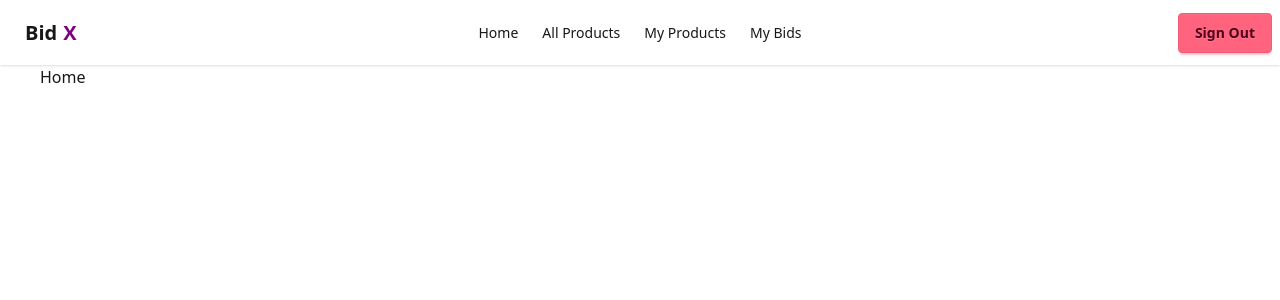
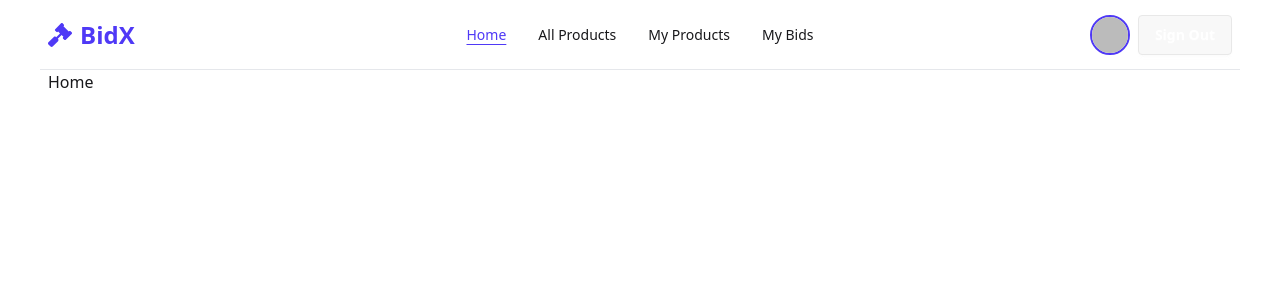
Before and after one commit to sm-ayman/bid-x-client, a React (Vite) app: page / in a window 1280 px wide. Shown: the top 300 px of the page. Built offline with nearby package versions, Linux system fonts and the light colour scheme; no server answers; sample sign-in values are in the browser's storage.

Commit message:
updated navbar

```diff
--- a/package.json
+++ b/package.json
@@ -14,6 +14,7 @@
     "firebase": "^12.5.0",
     "react": "^19.1.1",
     "react-dom": "^19.1.1",
+    "react-icons": "^5.5.0",
     "react-router": "^7.9.5",
     "tailwindcss": "^4.1.16"
   },
--- a/src/components/Navbar/Navbar.jsx
+++ b/src/components/Navbar/Navbar.jsx
@@ -1,32 +1,68 @@
 import React, { use } from "react";
 import { Link, NavLink } from "react-router";
 import { AuthContext } from "../../contexts/AuthContext";
+import { FaGavel } from "react-icons/fa";
 
 const Navbar = () => {
   const { user, signOutUser } = use(AuthContext);
 
   const handleSignOut = () => {
     signOutUser()
-      .then(() => {
-        alert("Signed Out!");
-      })
+      .then(() => alert("Signed Out!"))
       .catch((err) => console.log(err));
   };
-  const links = (
+
+  const navLinks = (
     <>
       <li>
-        <NavLink to={"/"}>Home</NavLink>
+        <NavLink
+          to="/"
+          className={({ isActive }) =>
+            `font-medium px-3 py-2 rounded-md hover:text-indigo-600 transition ${
+              isActive ? "underline underline-offset-4 text-indigo-600" : "text-base-content"
+            }`
+          }
+        >
+          Home
+        </NavLink>
       </li>
       <li>
-        <NavLink to={"/all-products"}>All Products</NavLink>
+        <NavLink
+          to="/all-products"
+          className={({ isActive }) =>
+            `font-medium px-3 py-2 rounded-md hover:text-indigo-600 transition ${
+              isActive ? "underline underline-offset-4 text-indigo-600" : "text-base-content"
+            }`
+          }
+        >
+          All Products
+        </NavLink>
       </li>
       {user && (
         <>
           <li>
-            <NavLink to={"/my-products"}>My Products</NavLink>
+            <NavLink
+              to="/my-products"
+              className={({ isActive }) =>
+                `font-medium px-3 py-2 rounded-md hover:text-indigo-600 transition ${
+                  isActive ? "underline underline-offset-4 text-indigo-600" : "text-base-content"
+                }`
+              }
+            >
+              My Products
+            </NavLink>
           </li>
           <li>
-            <NavLink to={"/my-bids"}>My Bids</NavLink>
+            <NavLink
+              to="/my-bids"
+              className={({ isActive }) =>
+                `font-medium px-3 py-2 rounded-md hover:text-indigo-600 transition ${
+                  isActive ? "underline underline-offset-4 text-indigo-600" : "text-base-content"
+                }`
+              }
+            >
+              My Bids
+            </NavLink>
           </li>
         </>
       )}
@@ -34,54 +70,76 @@ const Navbar = () => {
   );
 
   return (
-    <div className="navbar bg-base-100 shadow-sm">
+    <div className="navbar bg-base-100 sticky top-0 z-50 border-b border-gray-200">
       <div className="navbar-start">
+        {/* mobile-dropdown */}
         <div className="dropdown">
-          <div tabIndex={0} role="button" className="btn btn-ghost lg:hidden">
+          <label tabIndex={0} className="btn btn-ghost lg:hidden">
             <svg
               xmlns="http://www.w3.org/2000/svg"
-              className="h-5 w-5"
+              className="h-6 w-6"
               fill="none"
               viewBox="0 0 24 24"
               stroke="currentColor"
             >
-              {" "}
               <path
                 strokeLinecap="round"
                 strokeLinejoin="round"
                 strokeWidth="2"
-                d="M4 6h16M4 12h8m-8 6h16"
-              />{" "}
+                d="M4 6h16M4 12h16M4 18h16"
+              />
             </svg>
-          </div>
+          </label>
           <ul
-            tabIndex="-1"
-            className="menu menu-sm dropdown-content bg-base-100 rounded-box z-1 mt-3 w-52 p-2 shadow"
+            tabIndex={0}
+            className="menu dropdown-content mt-2 p-2 bg-base-100 rounded-box w-52 space-y-1"
           >
-            {links}
+            {navLinks}
           </ul>
         </div>
-        <a className="btn btn-ghost text-xl">
-          Bid<span className="text-primary">X</span>
-        </a>
+
+        {/* logo-section */}
+        <Link
+          to="/"
+          className="flex items-center gap-2 text-2xl font-bold text-indigo-600"
+        >
+          <FaGavel className="w-6 h-6" />
+          <span>BidX</span>
+        </Link>
       </div>
+
+      {/* center-links */}
       <div className="navbar-center hidden lg:flex">
-        <ul className="menu menu-horizontal px-1">{links}</ul>
+        <ul className="menu menu-horizontal px-1 space-x-2">{navLinks}</ul>
       </div>
+
+      {/* right-section */}
       <div className="navbar-end gap-2">
         {!user ? (
-          <div>
-            <Link to={"/login"} className="btn btn-success">
+          <div className="flex gap-2">
+            <Link to="/login" className="btn btn-outline btn-indigo">
               Login
             </Link>
-            <Link to={"/register"} className="btn btn-primary">
+            <Link to="/register" className="btn btn-indigo text-white">
               Register
             </Link>
           </div>
         ) : (
-          <Link onClick={handleSignOut} to={"/"} className="btn btn-error">
-            Sign Out
-          </Link>
+          <div className="flex items-center gap-2">
+            {user.photoURL && (
+              <img
+                src={user.photoURL}
+                alt="User Avatar"
+                className="w-10 h-10 rounded-full border-2 border-indigo-600"
+              />
+            )}
+            <button
+              onClick={handleSignOut}
+              className="btn btn-indigo text-white"
+            >
+              Sign Out
+            </button>
+          </div>
         )}
       </div>
     </div>
--- a/src/index.css
+++ b/src/index.css
@@ -3,10 +3,3 @@
 @plugin "daisyui" {
   themes: light --default
 }
-
-@plugin "daisyui/theme" {
-  name: "light";
-  default: true;
-  --color-primary: purple;
-  --color-secondary: teal;
-}
--- a/src/layouts/Root.jsx
+++ b/src/layouts/Root.jsx
@@ -5,9 +5,9 @@ import Footer from "../components/Footer/Footer";
 
 const Root = () => {
   return (
-    <div>
+    <div className="md:px-10">
       <Navbar></Navbar>
-      <div className="mx-10">
+      <div className="px-2">
         <Outlet></Outlet>
       </div>
       <Footer></Footer>
```
Also changed, not shown: 1 other file (tests, documents, lock files or other folders).
